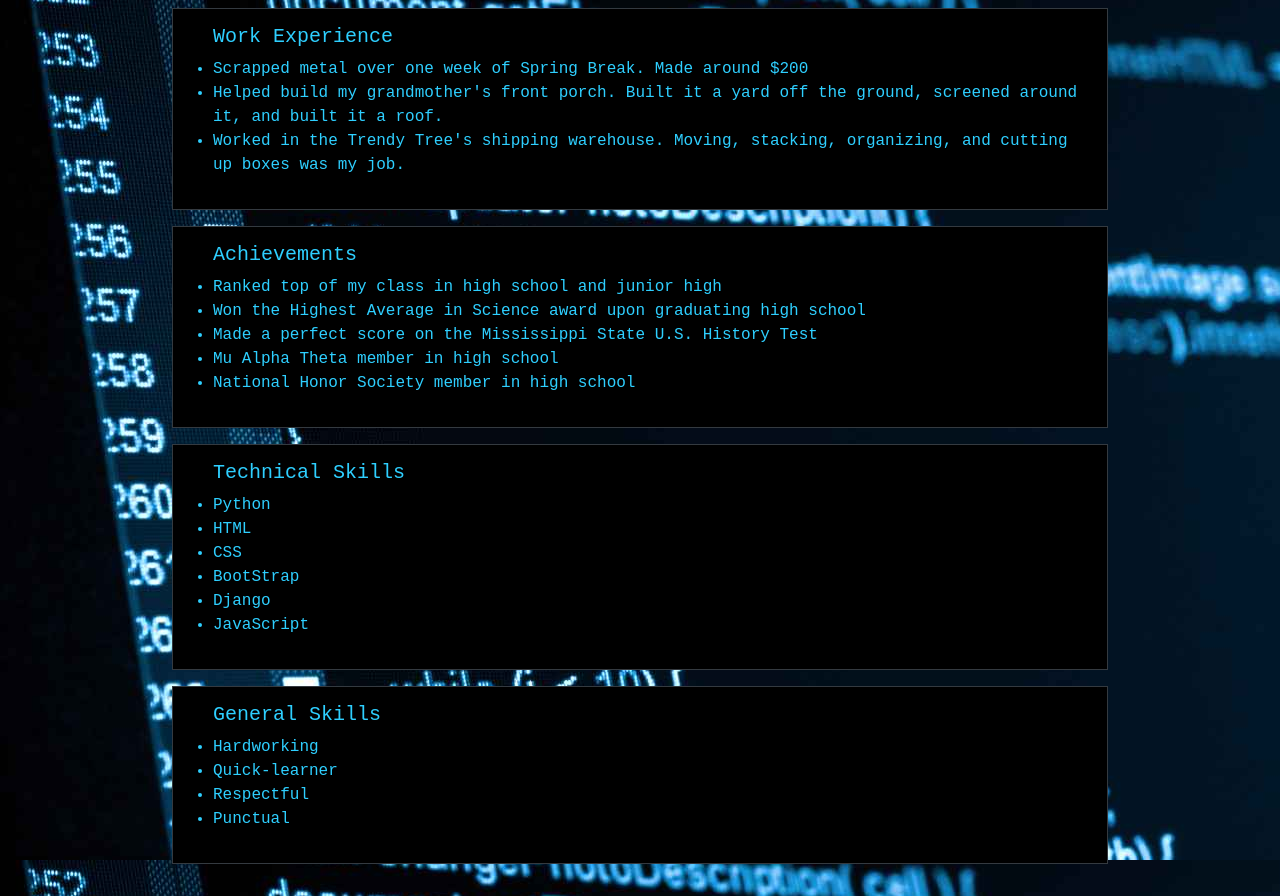
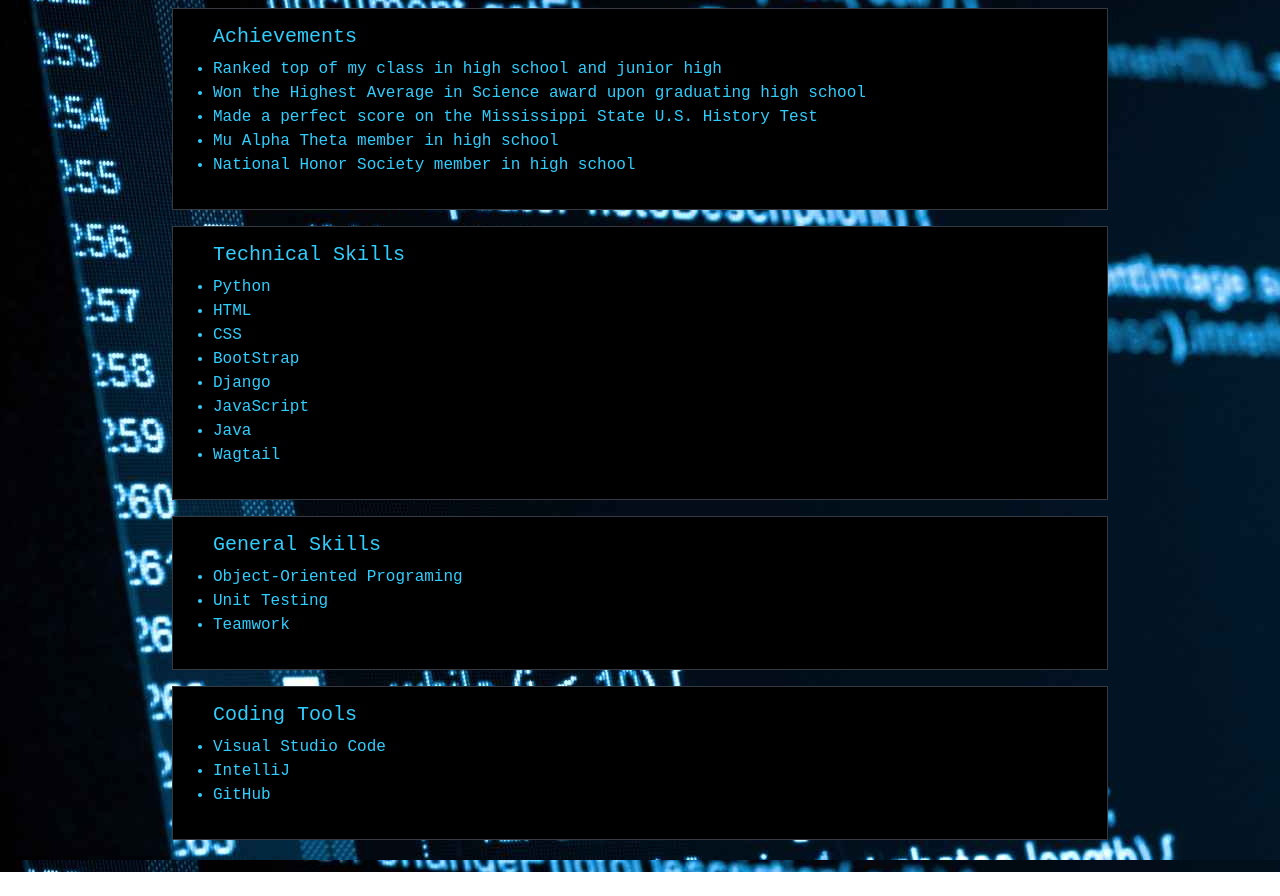
Before and after one commit to matt2tech/matt2tech.github.io, a website: page about_me.html in a window 1280 px wide. Shown: the part 40-936 px from the top of the page. After the commit the page ends 912 px from the top, so only its background shows below. Drawn offline with nearby package versions, Linux system fonts and the light colour scheme.

Commit message:
Rewrote general skills and added coding tools section

```diff
--- a/about_me.html
+++ b/about_me.html
@@ -61,24 +61,6 @@
         >
             <div class="black-bg border border-dark about-boxes mb-3">
                 <ul class="pt-3 pb-3 pr-3">
-                    <h5>Work Experience</h5>
-                    <li>
-                        Scrapped metal over one week of Spring Break. Made
-                        around $200
-                    </li>
-                    <li>
-                        Helped build my grandmother's front porch. Built it a
-                        yard off the ground, screened around it, and built it a
-                        roof.
-                    </li>
-                    <li>
-                        Worked in the Trendy Tree's shipping warehouse. Moving,
-                        stacking, organizing, and cutting up boxes was my job.
-                    </li>
-                </ul>
-            </div>
-            <div class="black-bg border border-dark about-boxes mb-3">
-                <ul class="pt-3 pb-3 pr-3">
                     <h5>Achievements</h5>
                     <li>
                         Ranked top of my class in high school and junior high
@@ -104,15 +86,24 @@
                     <li>BootStrap</li>
                     <li>Django</li>
                     <li>JavaScript</li>
+                    <li>Java</li>
+                    <li>Wagtail</li>
                 </ul>
             </div>
             <div class="black-bg border border-dark about-boxes mb-3">
                 <ul class="pt-3 pb-3 pr-3">
                     <h5>General Skills</h5>
-                    <li>Hardworking</li>
-                    <li>Quick-learner</li>
-                    <li>Respectful</li>
-                    <li>Punctual</li>
+                    <li>Object-Oriented Programing</li>
+                    <li>Unit Testing</li>
+                    <li>Teamwork</li>
+                </ul>
+            </div>
+            <div class="black-bg border border-dark about-boxes mb-3">
+                <ul class="pt-3 pb-3 pr-3">
+                    <h5>Coding Tools</h5>
+                    <li>Visual Studio Code</li>
+                    <li>IntelliJ</li>
+                    <li>GitHub</li>
                 </ul>
             </div>
         </div>
```
